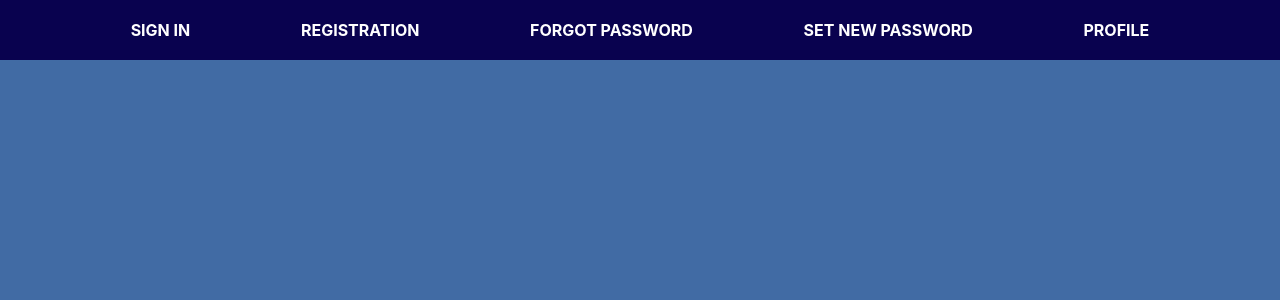
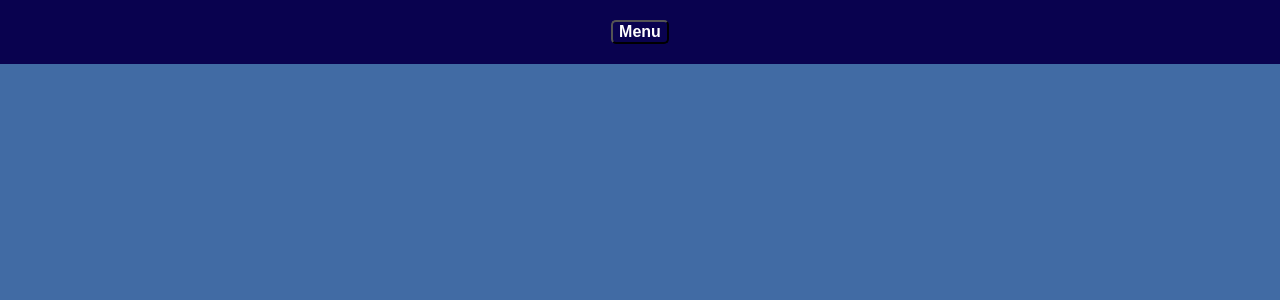
Before and after one commit to zizi62/Friday, a React (Create React App) app: page / in a window 1280 px wide. Shown: the top 300 px of the page. Built offline with nearby package versions, Linux system fonts and the light colour scheme.

Commit message:
add button to Header

```diff
--- a/src/components/Header/Header.tsx
+++ b/src/components/Header/Header.tsx
@@ -1,26 +1,46 @@
+import React, { useState } from 'react';
+import style from './header.module.css';
 
-import React from 'react'
-import { NavLink } from 'react-router-dom'
-import style from './header.module.css'
-import { SIGN_IN_PATH, REGISTER_PATH, FORGOT_PASSWORD_PATH, SET_NEW_PASSWORD_PATH, PROFILE_PATH } from '../Routes/Routes'
+import { NavLink } from 'react-router-dom';
+import {
+	SIGN_IN_PATH,
+	REGISTER_PATH,
+	FORGOT_PASSWORD_PATH,
+	SET_NEW_PASSWORD_PATH,
+	PROFILE_PATH
+} from '../Routes/Routes';
 
 
 
 type HeaderPropsType = {
 
-}
+};
 
- const Header:React.FC<HeaderPropsType> = () =>{
+type setDisableMenuType = {
+	disableMenu: boolean;
+};
 
-    return <div className={style.header}>
-        <NavLink className={style.link} to={SIGN_IN_PATH}>SIGN IN</NavLink>
-        <NavLink className={style.link} to={REGISTER_PATH}>REGISTRATION</NavLink>
-        <NavLink className={style.link} to = {FORGOT_PASSWORD_PATH}>FORGOT PASSWORD</NavLink>
-        <NavLink className={style.link} to = {SET_NEW_PASSWORD_PATH}>SET NEW PASSWORD</NavLink>
-        <NavLink className={style.link} to = {PROFILE_PATH}> PROFILE</NavLink>
-    </div>
+const Header: React.FC<HeaderPropsType> = () => {
 
-}
+	const [disableMenu, setDisableMenu] = useState<boolean>(true);
+
+	return (
+		<div className={style.header}>
+			{disableMenu ?
+				<button onClick={() => setDisableMenu(false)}>Menu</button>
+				:
+				<>
+				<button onClick={() => setDisableMenu(true)}>Menu</button>
+					<NavLink className={style.link} to={SIGN_IN_PATH}>SIGN IN</NavLink>
+					<NavLink className={style.link} to={REGISTER_PATH}>REGISTRATION</NavLink>
+					<NavLink className={style.link} to={FORGOT_PASSWORD_PATH}>FORGOT PASSWORD</NavLink>
+					<NavLink className={style.link} to={SET_NEW_PASSWORD_PATH}>SET NEW PASSWORD</NavLink>
+					<NavLink className={style.link} to={PROFILE_PATH}> PROFILE</NavLink>
+				</>
+			}
+		</div>
+	);
+};
 
 
-export default Header
+export default Header;
--- a/src/components/Header/header.module.css
+++ b/src/components/Header/header.module.css
@@ -17,3 +17,12 @@
     color:#ffff;
     text-decoration: none;
 }
+
+.header button {
+	border-radius: 5px;
+	cursor: pointer;
+	background-color: #09024F;
+	color: white;
+	font-weight: bold;
+	font-size: 1em;
+}
--- a/src/components/Routes/Routes.tsx
+++ b/src/components/Routes/Routes.tsx
@@ -16,7 +16,7 @@ export const PROFILE_PATH = '/profile';
 
 const Routes:React.FC = () =>{
     return <>
-      	<Route path={SIGN_IN_PATH} component={SignInPage} />
+      <Route path={SIGN_IN_PATH} component={SignInPage} />
         <Route path={REGISTER_PATH} component={RegistrationContainer} />
         <Route path = {FORGOT_PASSWORD_PATH} component = {ForgotPasswordPage}/>
         <Route path = {SET_NEW_PASSWORD_PATH } component = {SetNewPasswordContainer}/>
```
